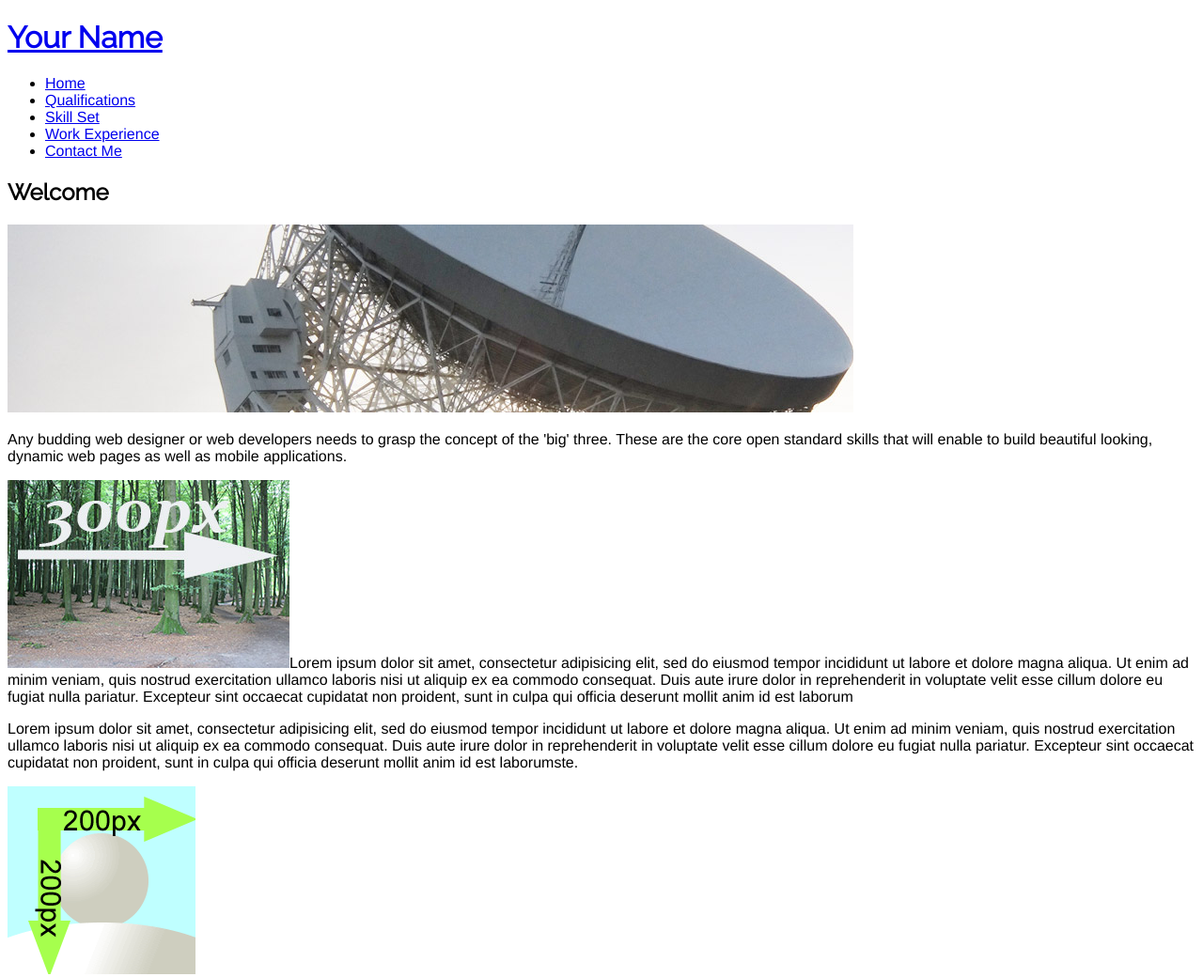
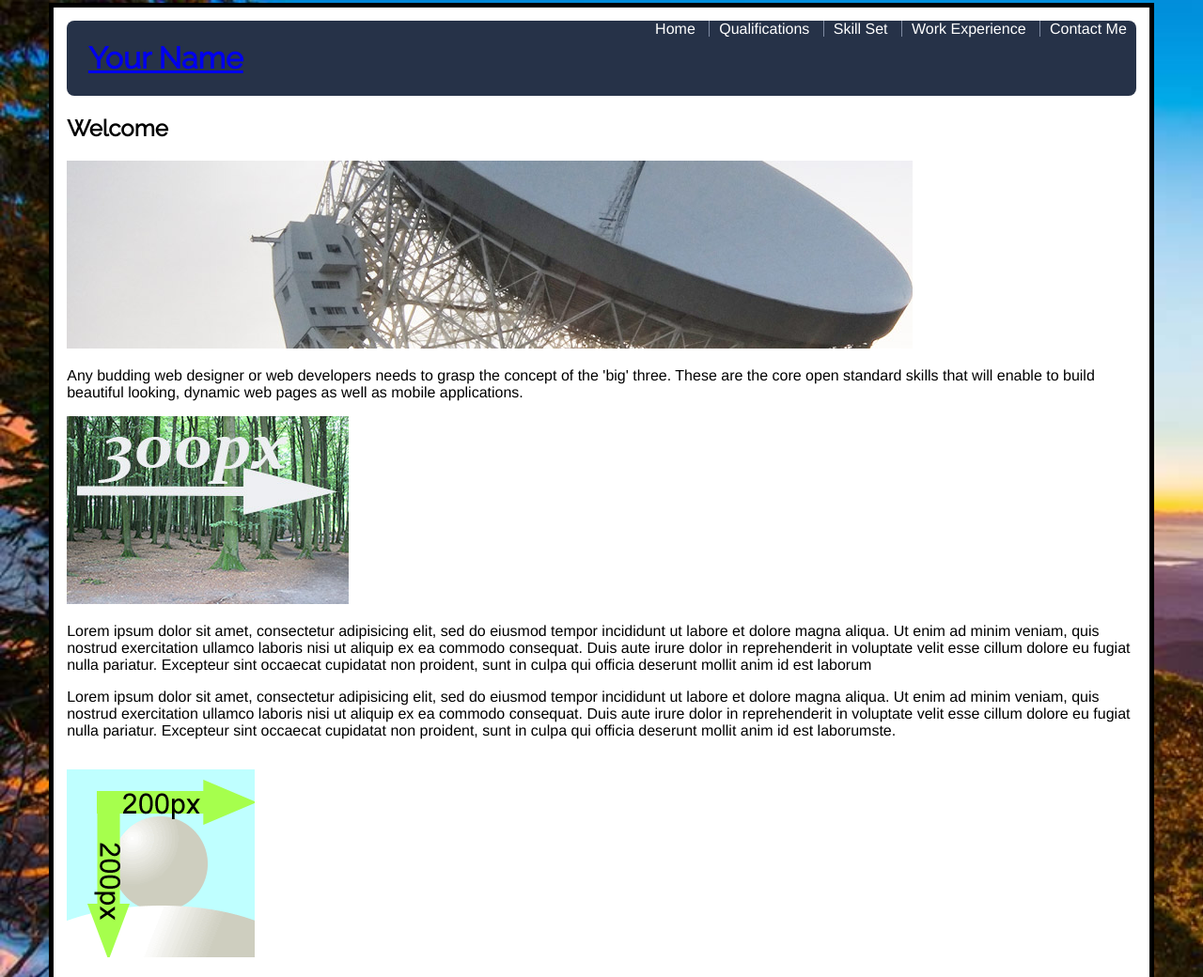
Before and after one commit to mikdmassive/WebDevUni, a plain HTML site: page Week3/index.html in a window 1280 px wide. Shown: the top 1040 px of the page at 94% size. Drawn offline with Linux system fonts and the light colour scheme.

Commit message:
Week3 finish

```diff
--- a/Week3/index.html
+++ b/Week3/index.html
@@ -39,9 +39,9 @@
             that will enable to build beautiful looking, dynamic web pages as
             well as mobile applications.
           </p>
+          <p><img src="images/300x200.jpg" alt="" class="left-float" /></p>
           <p>
-            <img src="images/300x200.jpg" alt="" class="left-float" />Lorem
-            ipsum dolor sit amet, consectetur adipisicing elit, sed do eiusmod
+            Lorem ipsum dolor sit amet, consectetur adipisicing elit, sed do eiusmod
             tempor incididunt ut labore et dolore magna aliqua. Ut enim ad minim
             veniam, quis nostrud exercitation ullamco laboris nisi ut aliquip ex
             ea commodo consequat. Duis aute irure dolor in reprehenderit in
@@ -60,7 +60,7 @@
           </p>
         </section>
         <div class="sidebar">
-          <p><img src="images/square200px.png" alt="Profile Picture" /></p>
+          <p><img src="images/square200px.png" alt="Profile Picture" class = "ProfilePicture"/></p>
           <h2>Contact Details</h2>
           <address>My Address</address>
           <p>
--- a/Week3/styles/main.css
+++ b/Week3/styles/main.css
@@ -2,7 +2,70 @@
 body{
     font-family: helvetica, arial, sans-serif;
 	font-size:1em;
+    background-image: url(/Week2/images/forest.jpg);
+    background-size: cover;
+    background-repeat: no-repeat;
 }
 h1, h2{
     font-family: 'Raleway', sans-serif;
 }
+.container{
+    border: 14px;
+    margin: 0 auto;
+    width: 90%;
+    height: 90%;
+    max-width: max-content;
+    max-height: max-content;
+    padding: 14px;
+    background-color: white;
+    outline: solid;
+    outline-width: 5px;
+    outline-color: black;
+}
+#logo{
+    padding-left:2%;
+
+}
+
+
+nav ul {
+    list-style:outside;
+    display: inline;
+
+
+}
+nav ul li{
+    display:inline;
+    padding-left:10px;
+    padding-right:10px;
+    border-left:1px solid #7E8AA2;
+}
+nav li:first-child{
+    border-left:none;
+    padding-left: 0px;
+    border-left: 0px;
+}
+
+header{
+    background-color: #263248;
+    border-radius: 8px;
+    justify-content:space-between;
+     display: flex;
+    flex-direction: row;
+    flex-wrap: wrap;
+}
+nav li a{
+    text-decoration: none;
+    color: #fff;
+}
+nav li a:hover{
+    color: #7E8AA2;
+}
+
+.sidebar{
+    display: flex;
+    flex-direction: column;
+    flex-wrap: wrap;
+    justify-content: space-between;
+
+}
```
